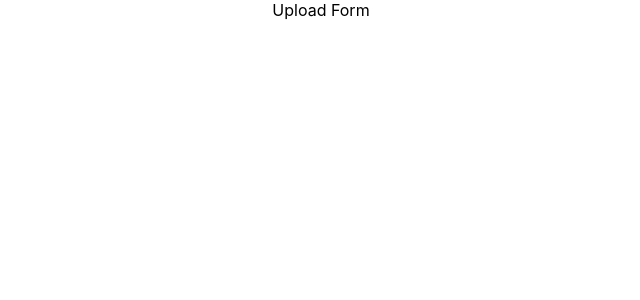
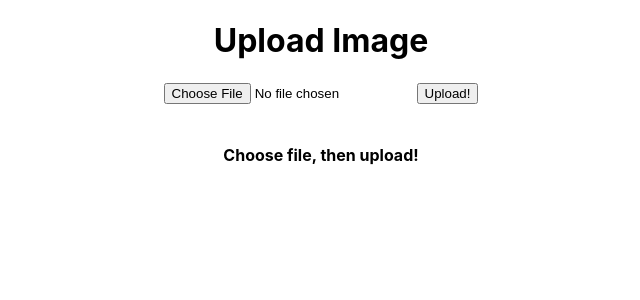
Before and after one commit to Siphon880gh/reprint, a React (Create React App) app in the folder test-upload/: page / in a window 1280 px wide. Shown: the top 300 px of the page, without its empty margins (319-959 px from the left). Built offline with nearby package versions, Linux system fonts and the light colour scheme.

Commit message:
Simple upload form

```diff
--- a/test-upload/src/components/UploadForm.js
+++ b/test-upload/src/components/UploadForm.js
@@ -1,7 +1,87 @@
+/**
+ * @file
+ * Upload image form.
+ * - There's an input to chooose/select the file. That will save to state
+ * - Then there's a button to upload the selected file. That will connect to the cloud server like Firebase.
+ *
+ */
+import React, {useState} from "react";
+
 export default function UploadForm(props) {
+    const initialState = {
+        // Initial: No file selected
+        selectedFile: null
+    }
+    const [state, setState] = useState(initialState);
+
+    // On file select, update the state with the filepath the user chose from their Finder or File Explorer
+    const onFileChange = event => {
+        setState({ selectedFile: event.target.files[0] });
+    };
+
+    // On file upload, send the selected file to the cloud server
+    const onFileUpload = () => {
+
+        // Create formData data from state to be sent to cloud server
+        const formData = new FormData();
+        formData.append(
+            "myFile",
+            state.selectedFile,
+            state.selectedFile.name
+        );
+        console.log(state.selectedFile);
+
+        // TODO: Make request to cloud server
+        // Send formData object
+
+    }; // onFileUpload
+
+    // Display image after file upload completes
+    const fileData = () => {
+
+        if (state.selectedFile) {
+
+            return (
+            <div>
+                <h2>Image Selected from computer:</h2>
+
+    <p>Filename: {state.selectedFile.name}</p>
+
+
+    <p>File Type: {state.selectedFile.type}</p>
+
+
+    <p>
+                Last Modified:{" "}
+                {state.selectedFile.lastModifiedDate.toDateString()}
+                </p>
+
+            </div>
+            );
+        } else {
+            return (
+            <div>
+                <br />
+                <h4>Choose file, then upload!</h4>
+            </div>
+            );
+        }
+    }; // formData
+
+
+    // Render upload form
     return (
         <div>
-            Upload Form
+            <h1>
+              Upload Image
+            </h1>
+            <div>
+                <input type="file" onChange={onFileChange} />
+                <button onClick={onFileUpload}>
+                  Upload!
+                </button>
+            </div>
+          {fileData()}
         </div>
     )
 }
```
